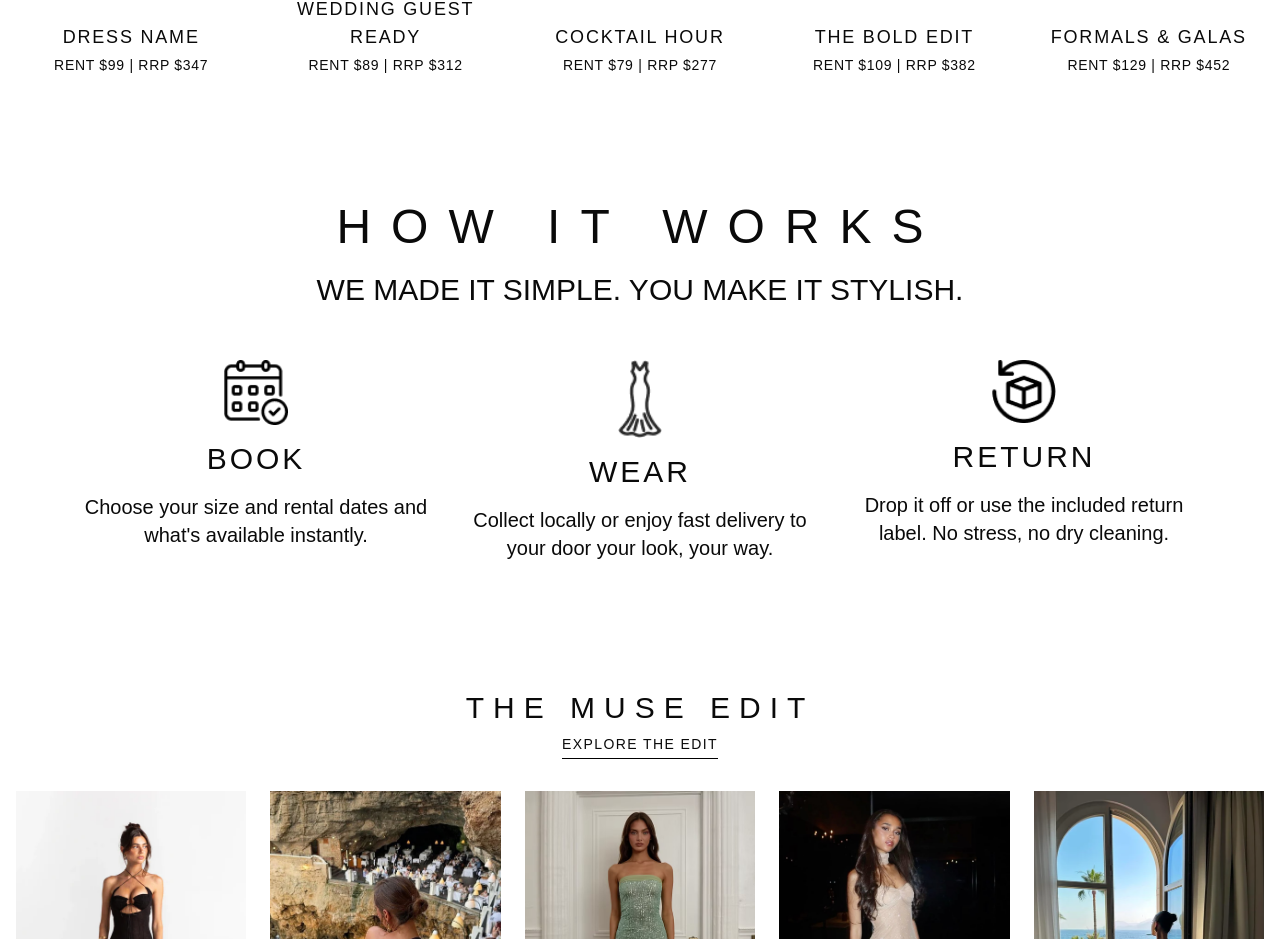
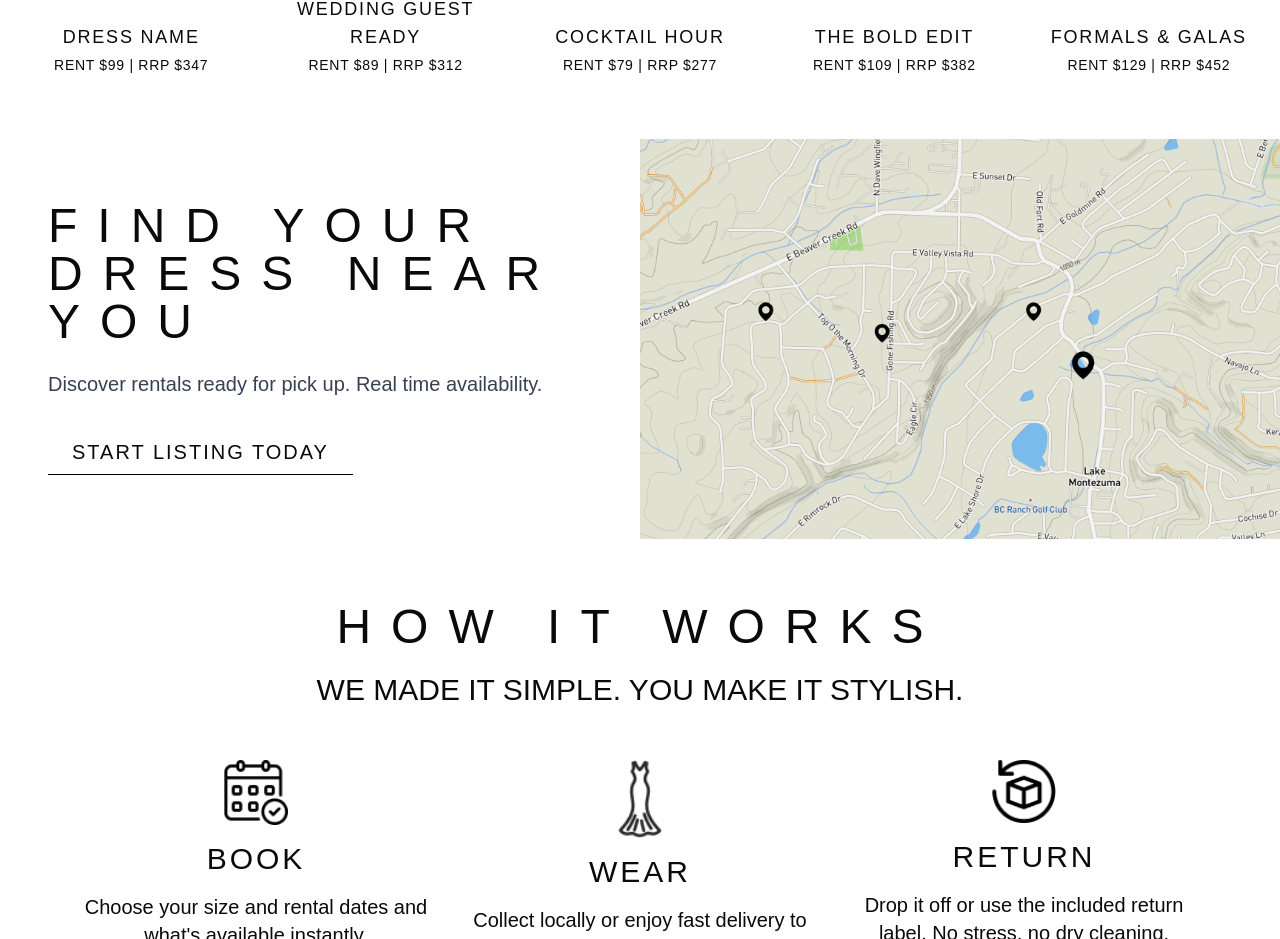
Before and after one commit to badhon252/dress-rental-website, a Next.js app: page / in a window 1280 px wide. Shown: the part 1332-2271 px from the top of the page. Built offline with nearby package versions, Linux system fonts and the light colour scheme.

Commit message:
add map sec

```diff
--- a/src/app/(website)/page.tsx
+++ b/src/app/(website)/page.tsx
@@ -5,6 +5,7 @@ import Link from "next/link";
 import { getTrendingProducts } from "@/data/product-data";
 import HowItWork from "@/components/HowItWork";
 import ServiceFeatures from "@/components/ServiceFeatures";
+import Image from "next/image";
 
 export default function Home() {
   const trendingProducts = getTrendingProducts();
@@ -34,6 +35,48 @@ export default function Home() {
           subtitle="EXPLORE THE EDIT"
           products={trendingProducts}
         />
+
+
+
+{/* FIND YOUR DRESS NEAR YOUr map */}
+<div className="flex flex-col md:flex-row w-full ">
+      {/* Text content section */}
+      <div className="w-full md:w-1/2 p-6 md:p-12 flex flex-col justify-center ">
+        <div className="max-w-3xl mx-auto md:mx-0">
+          <h1 className=" font-bold tracking-wider mb-6 sub-title">FIND YOUR DRESS NEAR YOU</h1>
+          <p className="text-xl mb-8 text-gray-700">Discover rentals ready for pick up. Real time availability.</p>
+          {/* <Button
+            variant="outline"
+            className="border-black text-black hover:bg-black hover:text-white transition-colors uppercase tracking-wider font-medium py-6 px-8"
+          >
+            Explore nearby dresses
+          </Button> */}
+            <Link
+              href="#"
+              className="inline-block border-b border-black px-6 py-2 text-xl uppercase tracking-widest hover:bg-black hover:text-white"
+            >
+              Start Listing Today
+            </Link>
+        </div>
+      </div>
+
+      {/* Map section */}
+      <div className="w-full md:w-1/2  md:h-auto relative">
+        {/* Map image */}
+        <Image
+          src="/images/Map.png"
+          alt="map"
+          width={500}
+          height={500}
+          className="w-full h-[400px] object-cover"
+        />
+
+
+      </div>
+
+
+    </div>
+
                 <HowItWork />
                 <ProductGrid
           title="THE MUSE EDIT"
```
Also changed, not shown: public/images/Map.png (added).
